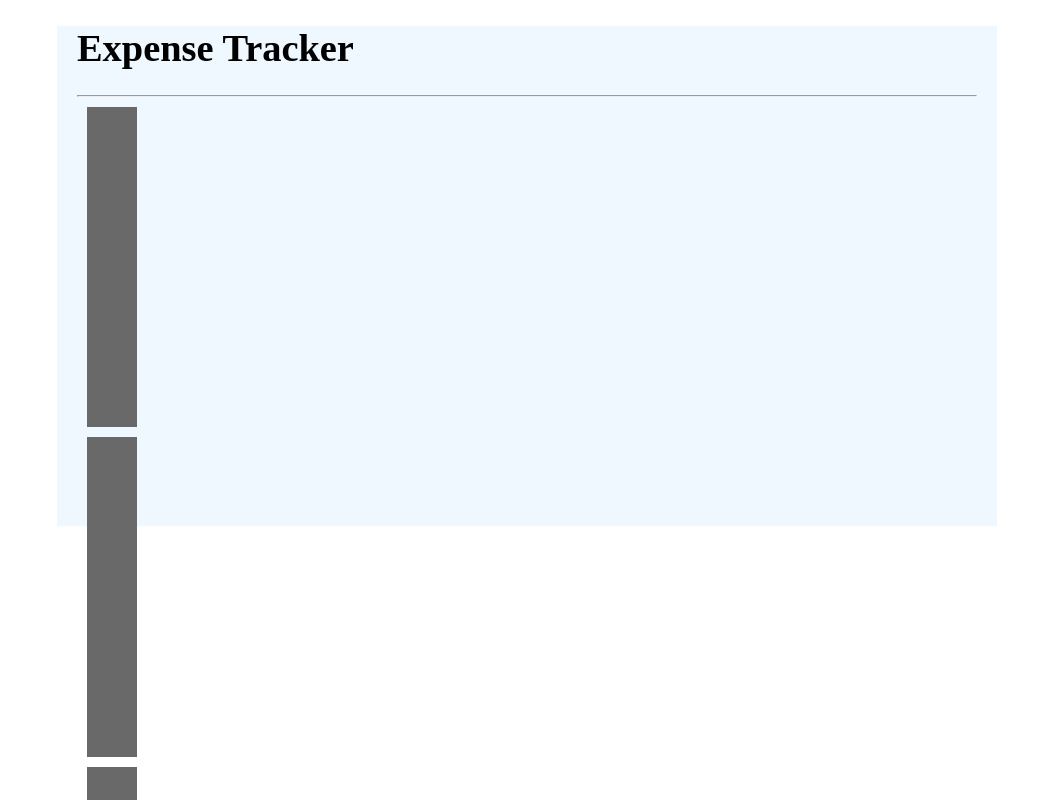
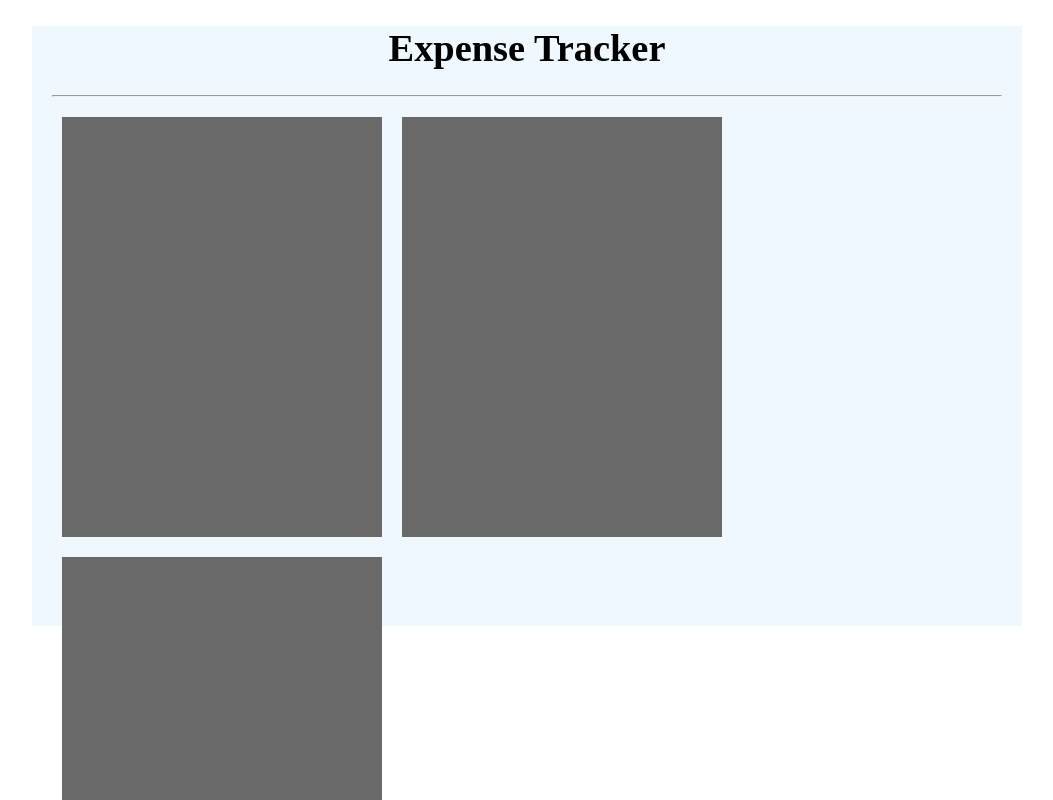
Before and after one commit to Tanveer-Ali110/React_project1, a React (Create React App) app: page / in a window 1280 px wide. Shown: the top 800 px of the page, without its empty margins (113-1166 px from the left). Built offline with nearby package versions, Linux system fonts and the light colour scheme.

Commit message:
Update App.css

```diff
--- a/src/App.css
+++ b/src/App.css
@@ -1,6 +1,6 @@
 .container{
-  width: 900px;
-  height: 500px;
+  width: 950px;
+  height: 600px;
   padding: 0px 20px;
   margin: 0 auto;
   background-color: aliceblue;
@@ -8,15 +8,16 @@
   font-family: 'Times New Roman', Times, serif;
   font-size: larger;
 }
-.text-align{
+.text-center{
   text-align: center;
 }
 
 .container-element{
-  width: 30px;
-  height: 300px;
+  width: 300px;
+  height: 400px;
   margin: 10px;
   padding: 10px;
   background-color: dimgray;
   font-family: Arial, Helvetica, sans-serif;
+  float: left;
 }
```
